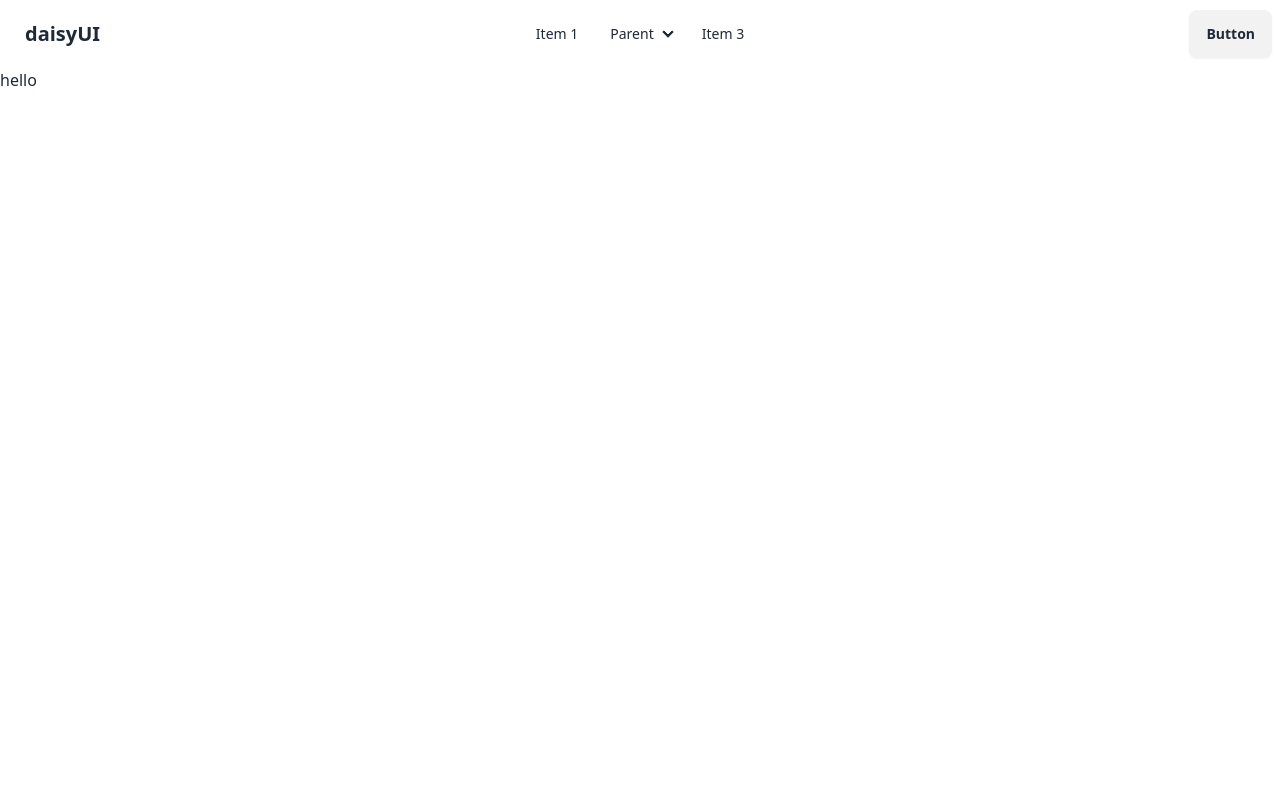
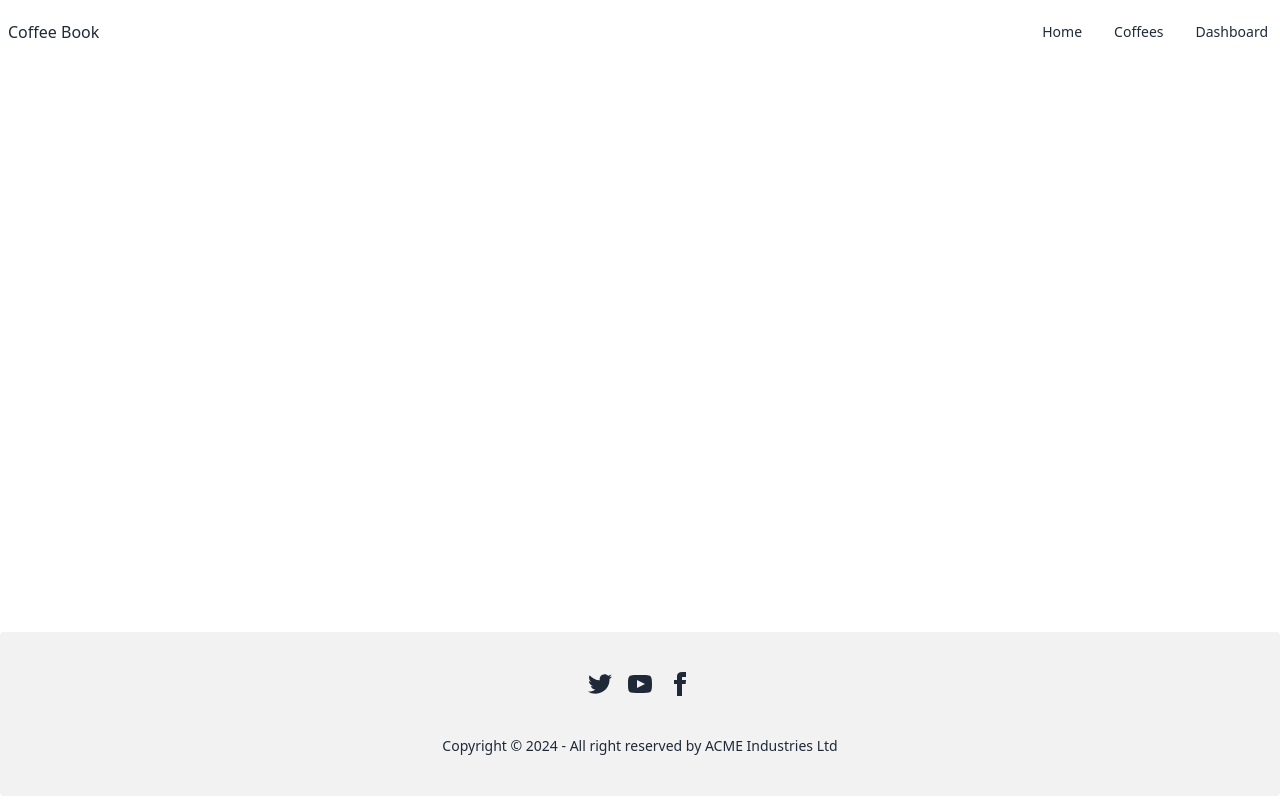
Before and after one commit to PritomChakma/coffee-book, a React (Vite) app: page / in a window 1280 px wide. Built offline with nearby package versions, Linux system fonts and the light colour scheme.

Commit message:
nav and footer added

```diff
--- a/index.html
+++ b/index.html
@@ -1,5 +1,5 @@
 <!DOCTYPE html>
-<html lang="en">
+<html data-theme="light" lang="en">
   <head>
     <meta charset="UTF-8" />
     <link rel="icon" type="image/svg+xml" href="/vite.svg" />
--- /dev/null
+++ b/src/Layouts/MainLayout.jsx
@@ -0,0 +1,21 @@
+import React from "react";
+import { Outlet } from "react-router-dom";
+import Footer from "../components/Footer";
+import NavBar from "../components/NavBar";
+const MainLayout = () => {
+  return (
+    <div>
+      {/* NavBAr */}
+      <NavBar></NavBar>
+      <div className="min-h-[calc(100vh-232px)] py-12">
+        {/* Dynamic section */}
+        <Outlet></Outlet>
+      </div>
+
+      {/* Footer */}
+      <Footer></Footer>
+    </div>
+  );
+};
+
+export default MainLayout;
--- a/src/Routes/Routers.jsx
+++ b/src/Routes/Routers.jsx
@@ -1,11 +1,11 @@
 import React from "react";
 import { createBrowserRouter } from "react-router-dom";
-import App from "../App";
+import MainLayout from "../Layouts/MainLayout";
 // import App from "../App";
 const routes = createBrowserRouter([
   {
     path: "/",
-    element: <App></App>,
+    element: <MainLayout></MainLayout>,
   },
 ]);
 
--- /dev/null
+++ b/src/components/Footer.jsx
@@ -0,0 +1,53 @@
+import React from "react";
+
+const Footer = () => {
+  return (
+    <footer className="footer footer-center bg-base-200 text-base-content rounded p-10">
+      <nav>
+        <div className="grid grid-flow-col gap-4">
+          <a>
+            <svg
+              xmlns="http://www.w3.org/2000/svg"
+              width="24"
+              height="24"
+              viewBox="0 0 24 24"
+              className="fill-current"
+            >
+              <path d="M24 4.557c-.883.392-1.832.656-2.828.775 1.017-.609 1.798-1.574 2.165-2.724-.951.564-2.005.974-3.127 1.195-.897-.957-2.178-1.555-3.594-1.555-3.179 0-5.515 2.966-4.797 6.045-4.091-.205-7.719-2.165-10.148-5.144-1.29 2.213-.669 5.108 1.523 6.574-.806-.026-1.566-.247-2.229-.616-.054 2.281 1.581 4.415 3.949 4.89-.693.188-1.452.232-2.224.084.626 1.956 2.444 3.379 4.6 3.419-2.07 1.623-4.678 2.348-7.29 2.04 2.179 1.397 4.768 2.212 7.548 2.212 9.142 0 14.307-7.721 13.995-14.646.962-.695 1.797-1.562 2.457-2.549z"></path>
+            </svg>
+          </a>
+          <a>
+            <svg
+              xmlns="http://www.w3.org/2000/svg"
+              width="24"
+              height="24"
+              viewBox="0 0 24 24"
+              className="fill-current"
+            >
+              <path d="M19.615 3.184c-3.604-.246-11.631-.245-15.23 0-3.897.266-4.356 2.62-4.385 8.816.029 6.185.484 8.549 4.385 8.816 3.6.245 11.626.246 15.23 0 3.897-.266 4.356-2.62 4.385-8.816-.029-6.185-.484-8.549-4.385-8.816zm-10.615 12.816v-8l8 3.993-8 4.007z"></path>
+            </svg>
+          </a>
+          <a>
+            <svg
+              xmlns="http://www.w3.org/2000/svg"
+              width="24"
+              height="24"
+              viewBox="0 0 24 24"
+              className="fill-current"
+            >
+              <path d="M9 8h-3v4h3v12h5v-12h3.642l.358-4h-4v-1.667c0-.955.192-1.333 1.115-1.333h2.885v-5h-3.808c-3.596 0-5.192 1.583-5.192 4.615v3.385z"></path>
+            </svg>
+          </a>
+        </div>
+      </nav>
+      <aside>
+        <p>
+          Copyright © {new Date().getFullYear()} - All right reserved by ACME
+          Industries Ltd
+        </p>
+      </aside>
+    </footer>
+  );
+};
+
+export default Footer;
--- /dev/null
+++ b/src/components/NavBar.jsx
@@ -0,0 +1,45 @@
+import { Link } from "react-router-dom";
+const NavBar = () => {
+  return (
+    <div className="navbar bg-base-100">
+      <div className="navbar-start">
+        <div className="dropdown">
+          <div tabIndex={0} role="button" className="btn btn-ghost lg:hidden">
+            <svg
+              xmlns="http://www.w3.org/2000/svg"
+              className="h-5 w-5"
+              fill="none"
+              viewBox="0 0 24 24"
+              stroke="currentColor"
+            >
+              <path
+                strokeLinecap="round"
+                strokeLinejoin="round"
+                strokeWidth="2"
+                d="M4 6h16M4 12h8m-8 6h16"
+              />
+            </svg>
+          </div>
+          <ul
+            tabIndex={0}
+            className="menu menu-sm dropdown-content bg-base-100 rounded-box z-[1] mt-3 w-52 p-2 shadow"
+          >
+            <Link to="/">Home</Link>
+            <Link to="/coffes">Coffes</Link>
+            <Link to="/dashboard">Dashboard</Link>
+          </ul>
+        </div>
+        <Link to="/">Coffee Book</Link>
+      </div>
+      <div className="navbar-end hidden lg:flex ">
+        <ul className="menu menu-horizontal px-1 gap-8">
+          <Link to="/">Home</Link>
+          <Link to="/coffes">Coffees</Link>
+          <Link to="/dashboard">Dashboard</Link>
+        </ul>
+      </div>
+    </div>
+  );
+};
+
+export default NavBar;
```
